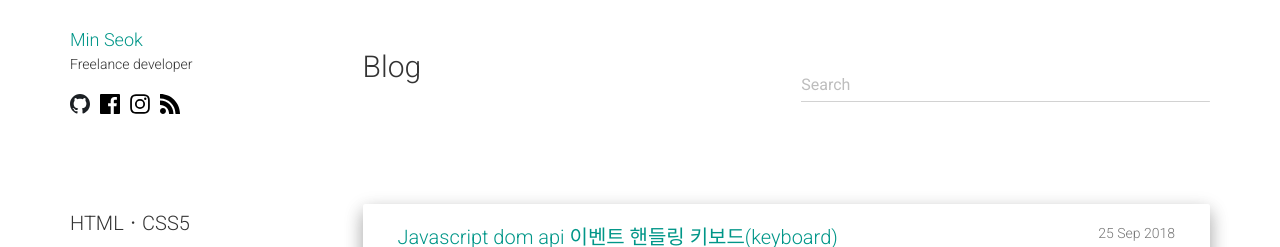
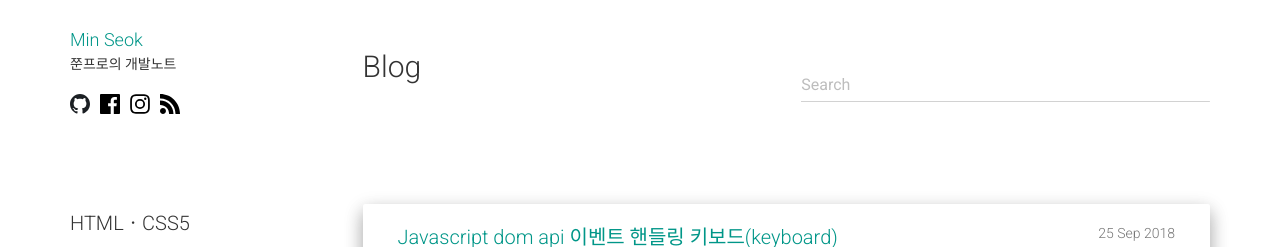
Before and after one commit to alalstjr/promote.github.io, a Jekyll site: the page built from index.html, in a window 1280 px wide. Shown: the top 247 px of the page. Built offline with Jekyll 4.4.1, drawn with Linux system fonts in a browser that asks for light colours; nearby versions of some CDN libraries; the list of posts is cut into pages by our own code.

Commit message:
Update header.html

```diff
--- a/_includes/header.html
+++ b/_includes/header.html
@@ -6,7 +6,7 @@
               <h4 class="list-group-item-heading">
                     <a href="{{ site.baseurl }}">Min Seok</a>
               </h4>
-              <p class="list-group-item-text">Freelance developer</p>
+              <p class="list-group-item-text">쭌프로의 개발노트</p>
               {% include social_links.html %}
             </div>
             <div class="navbar-header pull-right">
```
